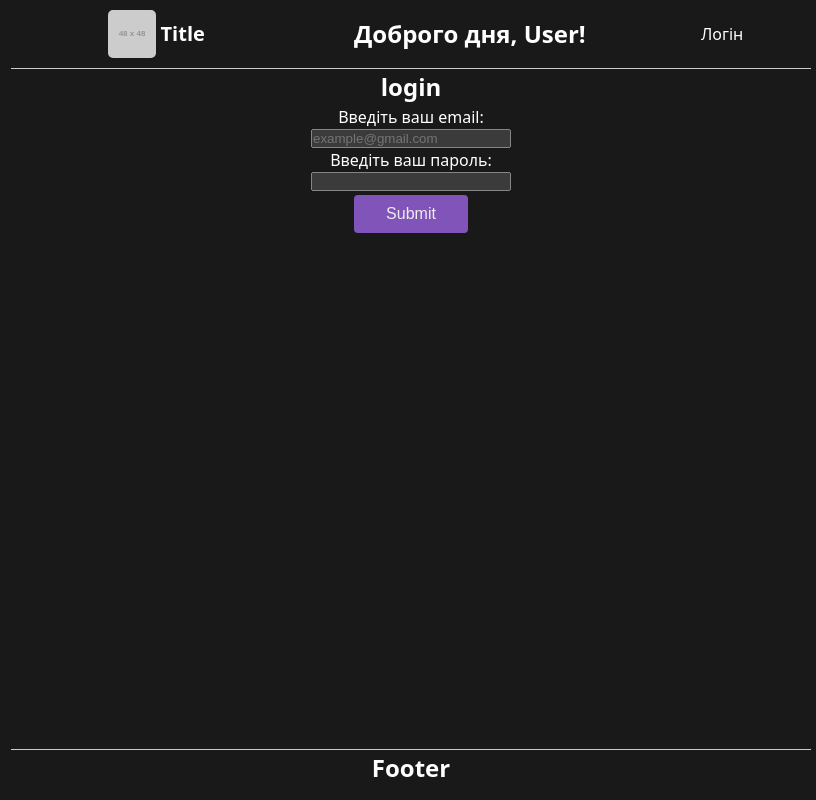
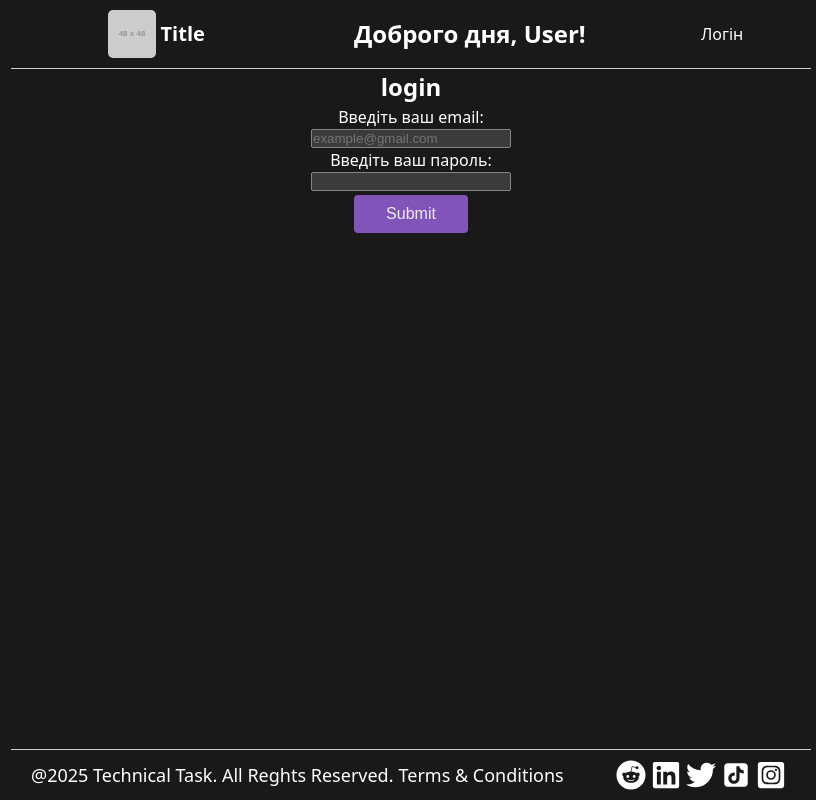
Before and after one commit to Nik91K/EM12-Technical-Task, a React (Vite) app: page /login in a window 1280 px wide. Shown: the whole page, without its empty margins (229-1045 px from the left). Built offline with nearby package versions, Linux system fonts and the light colour scheme.

Commit message:
added styles for footer

```diff
--- a/src/components/footerComponent/footerMain.css
+++ b/src/components/footerComponent/footerMain.css
@@ -1,4 +1,29 @@
 .footer-main{
     border-top: 1px solid #ccc;
     width: 100%;
+    display: flex;
+    justify-content: space-between
 }
+
+.footer-content{
+    display: flex;
+    align-items: center;
+    padding: 10px 20px;
+    font-size: 18px;
+}
+
+.footer-link{
+    margin-left: 5px;
+}
+
+.footer-icons{
+    display: flex;
+    align-items: center;
+    padding: 10px 20px;
+}
+
+.footer-icon{
+    width: 30px;
+    height: 30px;
+    margin-right: 5px;
+}
--- a/src/components/footerComponent/footerMain.tsx
+++ b/src/components/footerComponent/footerMain.tsx
@@ -1,9 +1,25 @@
 import './footerMain.css';
+import { AiFillTikTok } from "react-icons/ai";
+import { FaInstagramSquare } from "react-icons/fa";
+import { FaLinkedin } from "react-icons/fa";
+import { FaTwitter } from "react-icons/fa";
+import { FaReddit } from "react-icons/fa";
 
 const FooterMain = () => {
     return (
         <footer className="footer-main">
-            <h2>Footer</h2>
+            <div className='footer-content'>
+                <p>@2025 Technical Task. All Reghts Reserved.</p>
+                <a href="" className='footer-link'>Terms & Conditions</a>
+            </div>
+            <div className="footer-icons">
+                <FaReddit className='footer-icon'/>
+                <FaLinkedin className='footer-icon'/>
+                <FaTwitter className='footer-icon'/>
+                <AiFillTikTok className='footer-icon'/>
+                <FaInstagramSquare className='footer-icon'/>
+
+            </div>
         </footer>
     )
 }
```
